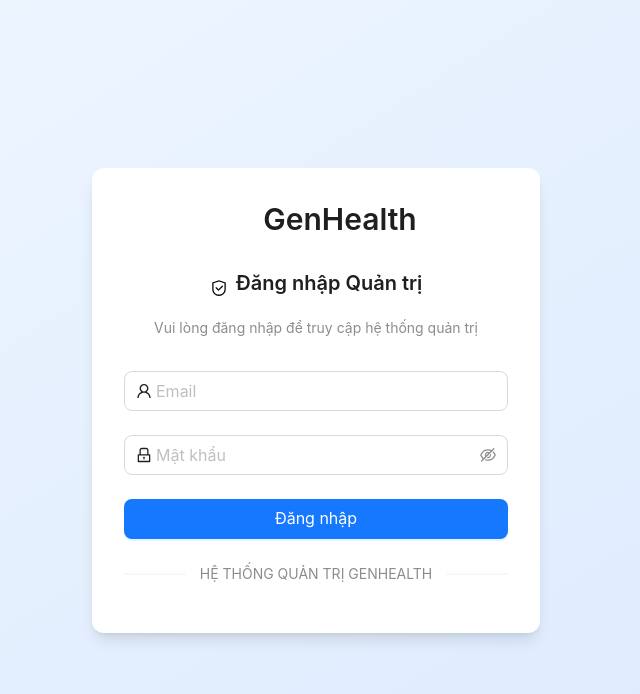
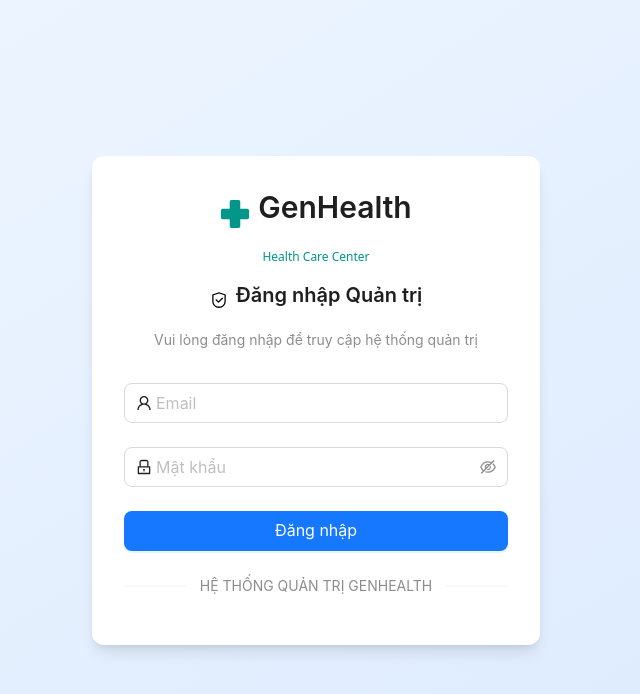
Before and after one commit to trongminhSE172130/WDP301-FE, a React (Vite) app: page /admin/login in a window 1280 px wide. Shown: the top 694 px of the page, without its empty margins (324-964 px from the left). Built offline with nearby package versions, Linux system fonts and the light colour scheme.

Commit message:
update icon in login admin

```diff
--- a/src/pages/admin/AdminLoginPage.tsx
+++ b/src/pages/admin/AdminLoginPage.tsx
@@ -2,7 +2,7 @@ import React, { useState } from "react";
 import { Form, Input, Button, Typography, Divider, message } from "antd";
 import { UserOutlined, LockOutlined, SafetyOutlined } from "@ant-design/icons";
 import { useNavigate } from "react-router-dom";
-import logo from "../../assets/img/streamline_health-care-2-solid.png";
+import { GiHealthNormal } from "react-icons/gi";
 import { loginUser } from "../../service/api/authApi";
 
 const { Title, Text } = Typography;
@@ -69,9 +69,10 @@ const AdminLoginPage: React.FC = () => {
       <div className="w-full max-w-md bg-white rounded-xl shadow-lg p-8">
         <div className="text-center mb-8">
           <div className="flex justify-center items-center mb-4">
-            <img src={logo} alt="Logo" className="w-10 h-10 mr-2" />
+            <GiHealthNormal className="text-3xl text-teal-600 mr-2" />
             <Title level={2} className="m-0 text-blue-500">GenHealth</Title>
           </div>
+          <div className="text-xs text-teal-600 -mt-2 mb-4">Health Care Center</div>
           <div className="flex items-center justify-center mb-2">
             <SafetyOutlined className="text-lg text-blue-500 mr-2" />
             <Title level={4} className="m-0">Đăng nhập Quản trị</Title>
```
